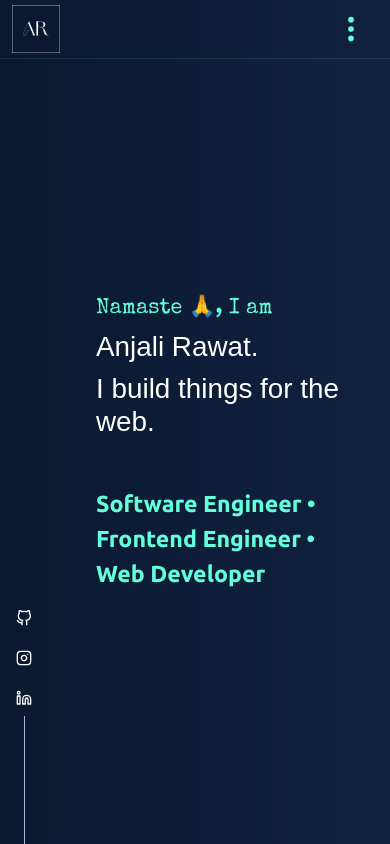
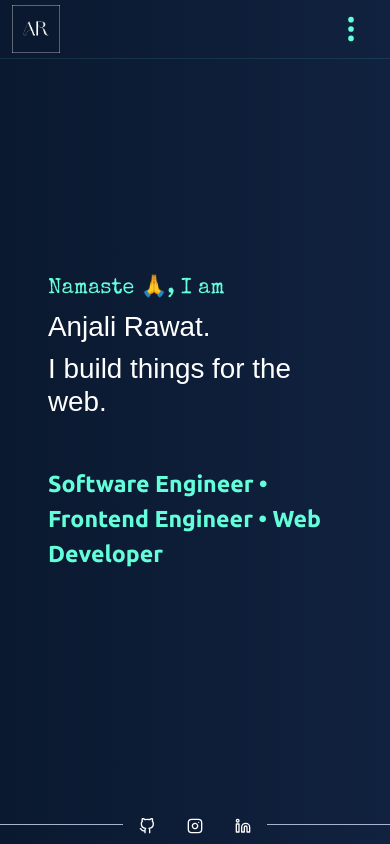
Before and after one commit to dev-bugger/portfolio, a React (Create React App) app: page / in a window 390 px wide. Built offline with nearby package versions, Linux system fonts and the light colour scheme; a web font is replaced by a local one.

Commit message:
fixing styles on resolution

```diff
--- a/src/HOC/withLayout.tsx
+++ b/src/HOC/withLayout.tsx
@@ -5,15 +5,15 @@ const withLayout = <P extends object>(
   WrappedComponent: ComponentType<P>
 ): ComponentType<P> => {
   return (props) => (
-    <div className="d-flex flex-column h-100 w-100">
+    <view className="d-flex flex-column h-100 w-100">
       <Header />
-      <section className="overflow-hidden d-flex flex-row flex-grow-1">
+      <section className="overflow-hidden d-flex flex-grow-1">
         <Socials />
         <main className="flex-grow-1 app-body">
           <WrappedComponent {...props} />
         </main>
       </section>
-    </div>
+    </view>
   );
 };
 
--- a/src/components/Socials.tsx
+++ b/src/components/Socials.tsx
@@ -5,7 +5,7 @@ import { Nav } from "react-bootstrap";
 
 const Socials = () => {
   return (
-    <Nav className="socials-nav flex-column justify-content-end">
+    <Nav className="socials-nav">
       <Nav.Link href="https://github.com/dev-bugger/" target="_blank">
         <GitHubIcon />
       </Nav.Link>
--- a/src/styles/index.css
+++ b/src/styles/index.css
@@ -51,11 +51,15 @@ body {
   overflow: hidden;
 }
 
+view section {
+  flex-direction: row;
+}
+
 main {
   overflow: auto;
 }
 
-main > section {
+main section {
   min-height: 100%;
   padding: 3rem 8rem;
   margin: 0 auto;
@@ -150,13 +154,17 @@ h6 {
   width: 3rem;
 }
 
-.socials-nav::after {
+.socials-nav {
+  flex-direction: column;
+  justify-content: flex-end;
+  &::after {
     content: "";
     display: block;
     width: 0.0625rem;
     height: 8rem;
     margin: 0 auto;
     background-color: var(--text-primary);
+  }
 }
 
 .numbered-list {
@@ -217,7 +225,7 @@ h6 {
   --tab-width: 8rem;
   flex-direction: column;
   width: 25%;
-  overflow: hidden;
+  overflow: auto;
 }
 .timeline-content {
   width: 75%;
@@ -316,9 +324,30 @@ h6 {
   #contact {
     max-width: 100%;
   }
-  main > section {
+  view > section {
+    flex-direction: column-reverse;
+  }
+  main section {
     padding: 10% 0;
     margin: 0 3rem;
+  }
+  .socials-nav {
+    flex-direction: row;
+    &::after {
+      width: unset;
+      height: 0.0625rem;
+      flex: 1;
+      margin: auto 0;
+    }
+    &::before {
+      content: "";
+      display: block;
+      width: unset;
+      height: 0.0625rem;
+      margin: auto 0;
+      flex: 1;
+      background-color: var(--text-primary);
+    }
   }
   .image-wrapper {
     width: 50%;
```
Lines whose indentation alone changed are shown as unchanged.
